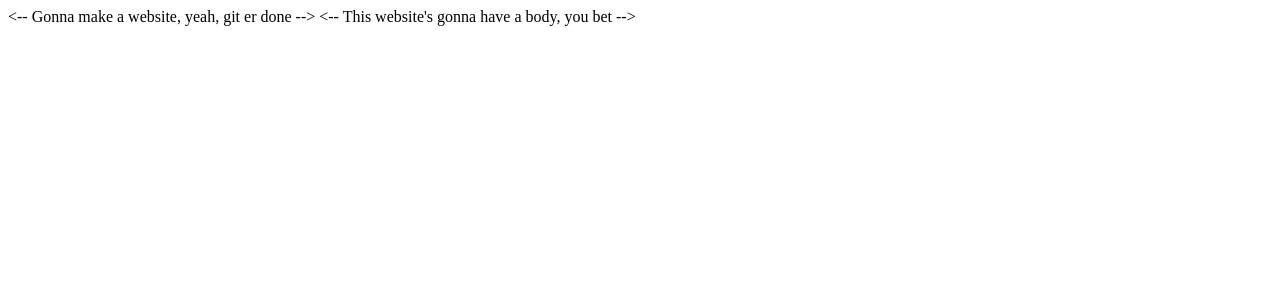
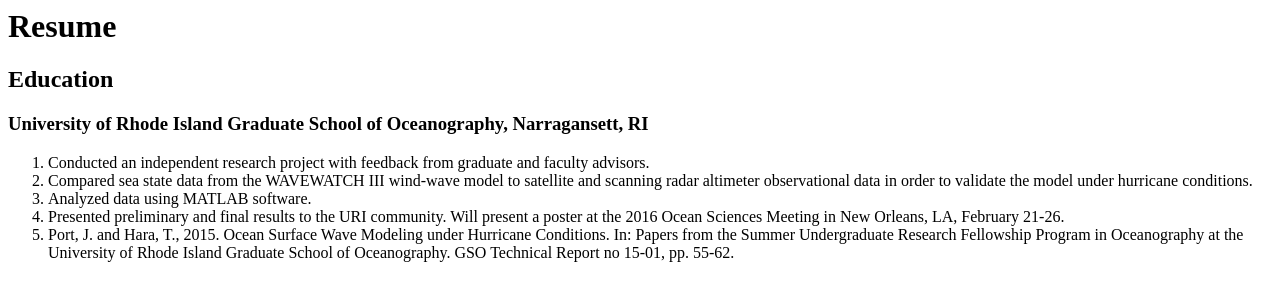
Before and after one commit to notstarboard/assignment-1, a plain HTML site: page resume.html in a window 1280 px wide. Drawn offline with Linux system fonts and the light colour scheme.

Commit message:
added experience to resume

```diff
--- a/resume.html
+++ b/resume.html
@@ -1,11 +1,21 @@
 <html>
 
 <head>
-<-- Gonna make a website, yeah, git er done -->
+	<title>notstarboard: Resume</title>
 </head>
 
 <body>
-<-- This website's gonna have a body, you bet -->
+	<h1>Resume</h1>
+	<h2>Education</h2>
+	<h3>University of Rhode Island Graduate School of Oceanography, Narragansett, RI</h3>
+	<ol>
+		<li>Conducted an independent research project with feedback from graduate and faculty advisors.</li>
+		<li>Compared sea state data from the WAVEWATCH III wind-wave model to satellite and scanning radar altimeter observational data in order to validate the model under hurricane conditions.</li>
+		<li>Analyzed data using MATLAB software.</li>
+		<li>Presented preliminary and final results to the URI community. Will present a poster at the 2016 Ocean Sciences Meeting in New Orleans, LA, February 21-26.</li>
+		<li>Port, J. and Hara, T., 2015. Ocean Surface Wave Modeling under Hurricane Conditions. In: Papers from the Summer Undergraduate Research Fellowship Program in Oceanography at the University of Rhode Island Graduate School of Oceanography. GSO Technical Report no 15-01, pp. 55-62.</li>
+	<ol>
+
 </body>
 
 </html>
```
